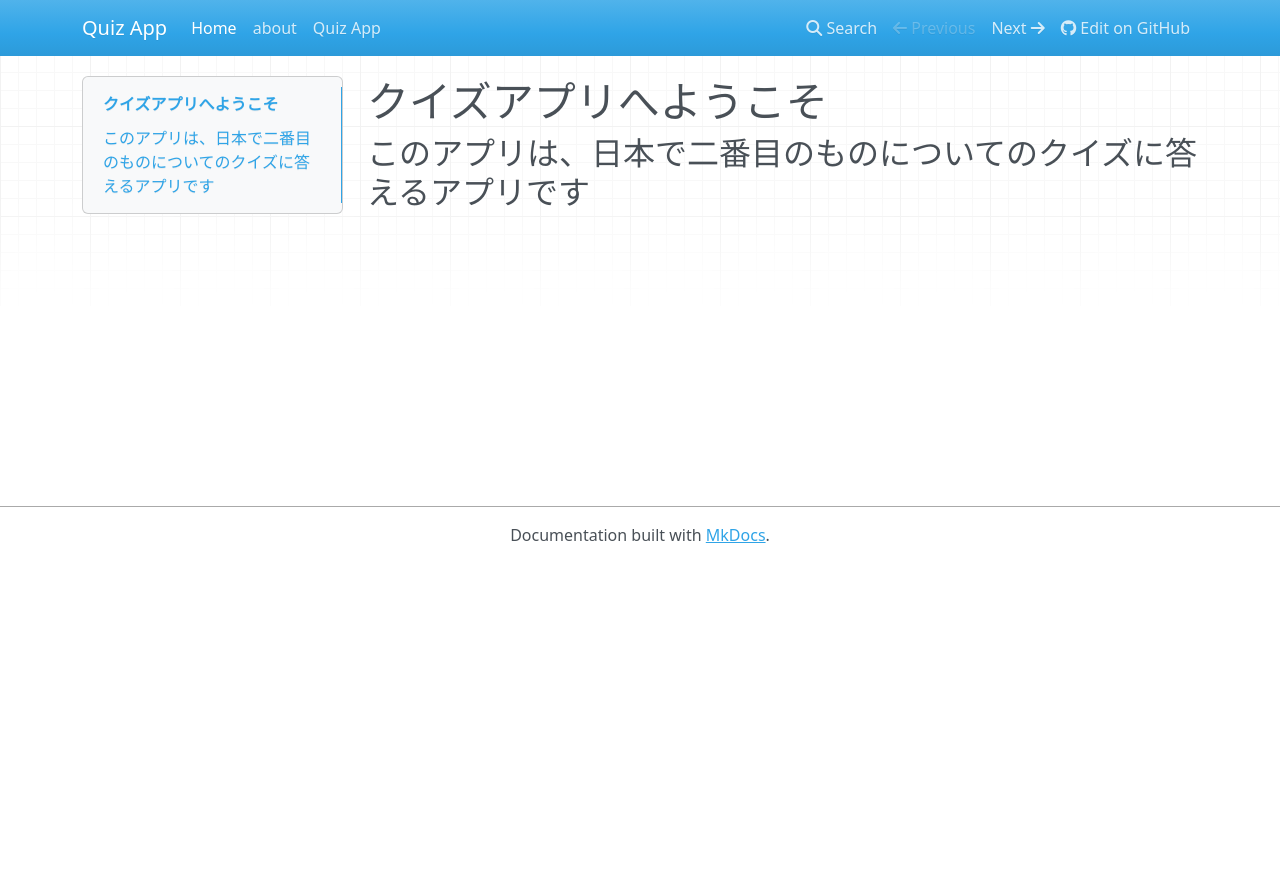
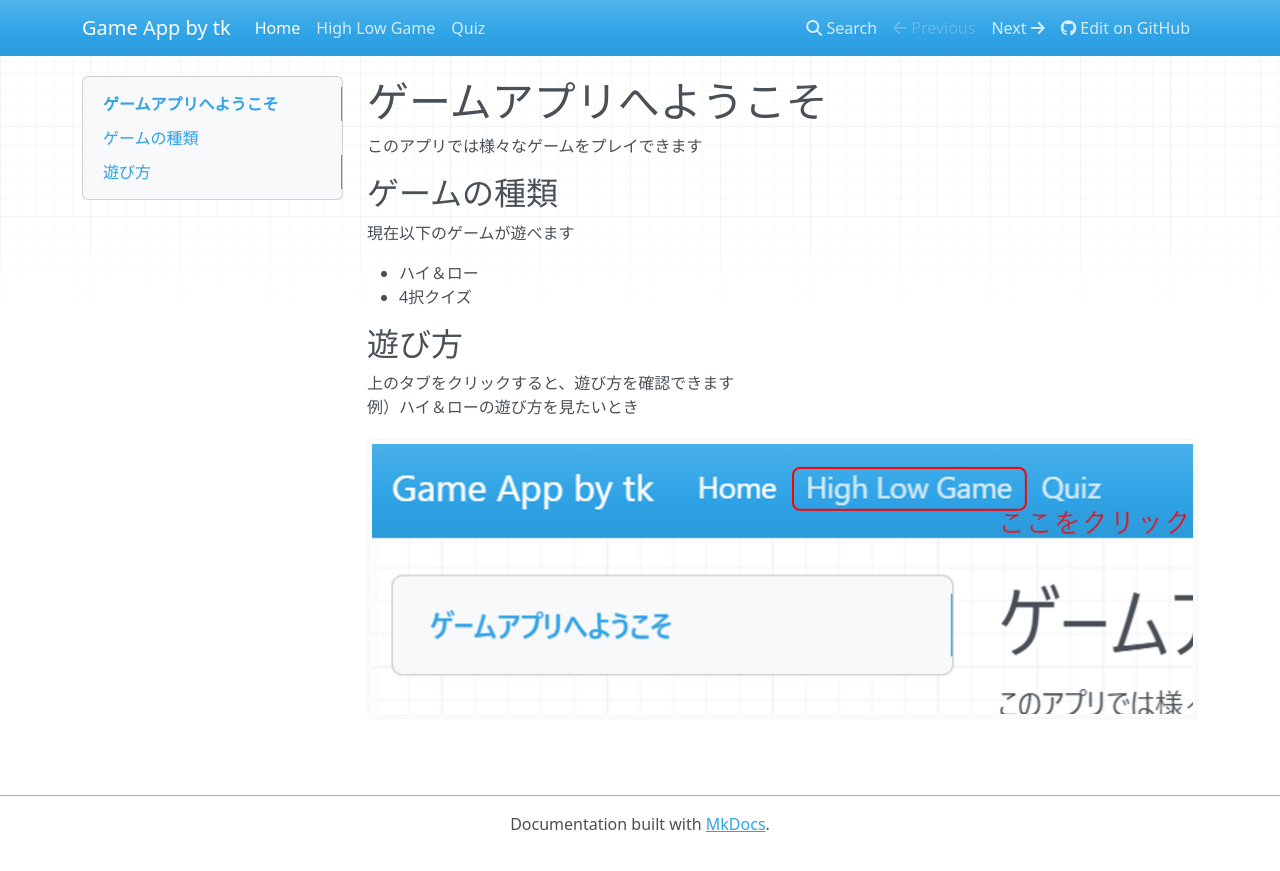
Before and after one commit to kiyu-ynu/streamlit-practice, an MkDocs documentation site: the page built from docs/index.md, in a window 1280 px wide. Shown: the top 871 px of the page. Built offline with MkDocs 1.6.1, drawn with Linux system fonts in a browser that asks for light colours; nearby versions of some CDN libraries.

Commit message:
Add initial project files

```diff
--- a/docs/index.md
+++ b/docs/index.md
@@ -1,3 +1,16 @@
-# クイズアプリへようこそ
+# ゲームアプリへようこそ
 
-## このアプリは、日本で二番目のものについてのクイズに答えるアプリです
+このアプリでは様々なゲームをプレイできます
+
+## ゲームの種類
+
+現在以下のゲームが遊べます
+
+- ハイ＆ロー
+- 4択クイズ
+
+## 遊び方
+
+上のタブをクリックすると、遊び方を確認できます
+例）ハイ＆ローの遊び方を見たいとき
+![ハイ＆ローの遊び方](2026-11-17-17-35-48.png)
--- a/mkdocs.yml
+++ b/mkdocs.yml
@@ -1,11 +1,11 @@
-site_name: Quiz App
+site_name: Game App by tk
 site_url: https://kiyu-ynu.github.io/streamlit-practice/
 theme:
   name: mkdocs
 nav:
   - Home: index.md
-  - about: about.md
-  - Quiz App: how_to_use/quiz_app.md
+  - High Low Game: how_to_use/high_low_game.md
+  - Quiz: how_to_use/quiz_app.md
 repo_url: https://github.com/kiyu-ynu/streamlit-practice
 extra:
   version:
```
Also changed, not shown: Home.py (+2 -5 lines), docs/how_to_use/high_low_game.md (added, +12 -0 lines), docs/2026-11-17-17-35-48.png (added), docs/about.md (deleted).
